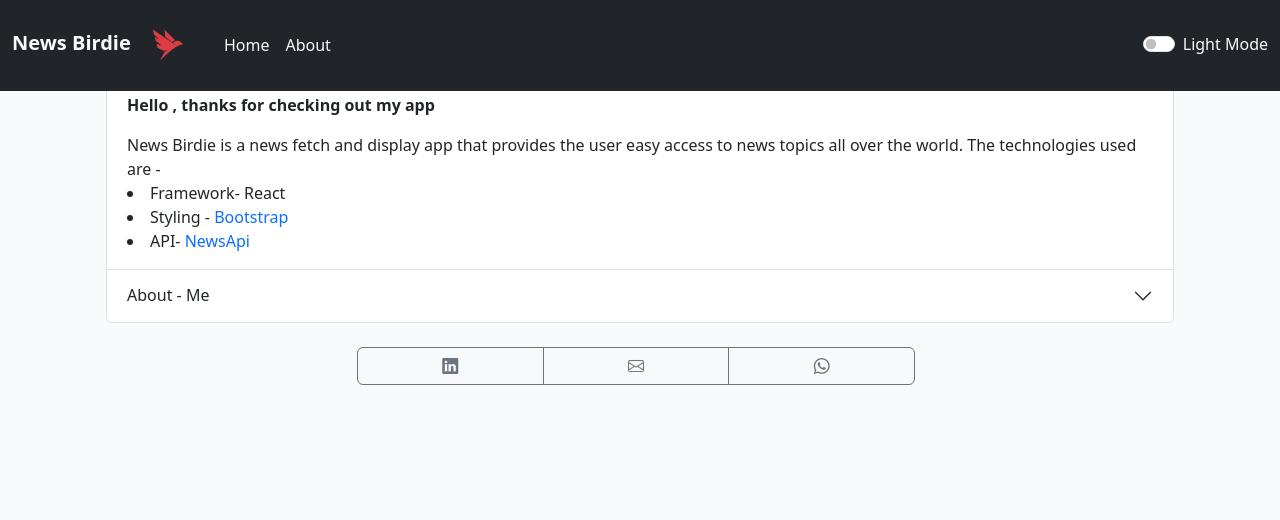
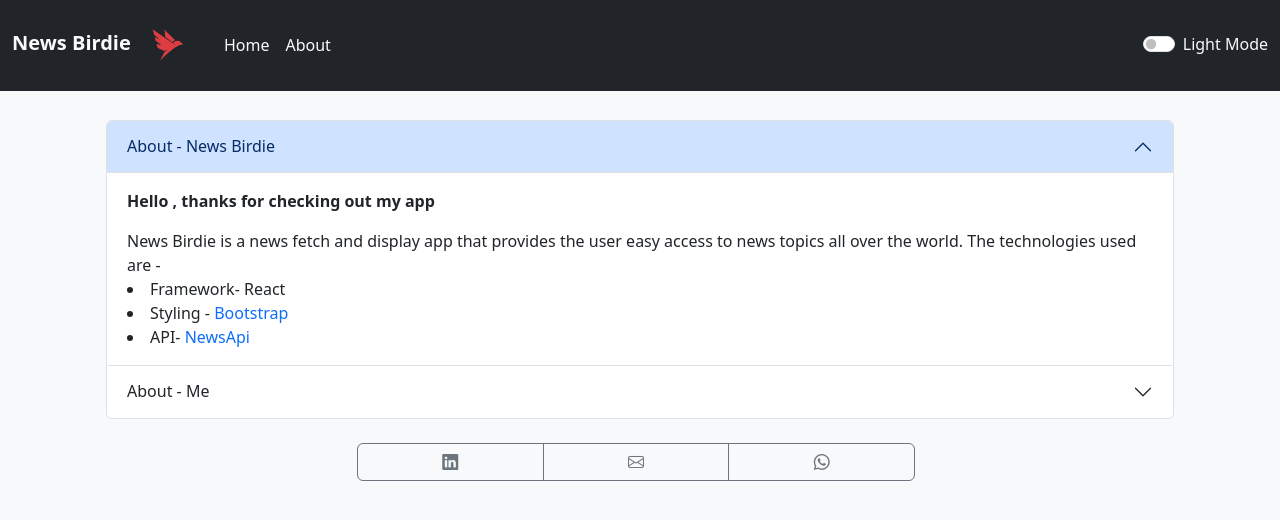
Before and after one commit to sunilband/News_birdie, a React (Create React App) app: page /about in a window 1280 px wide. Shown: the top 520 px of the page. Built offline with nearby package versions, Linux system fonts and the light colour scheme.

Commit message:
Update About.js

```diff
--- a/src/components/About.js
+++ b/src/components/About.js
@@ -6,7 +6,7 @@
 
 export default function About(props) {
   return (
-    <div className='container'>
+    <div className='container' style={{paddingTop:"12vh"}}>
 
 <div className="accordion m-4 h-100" id="accordionExample" data-bs-theme={props.mode}>
   <div className="accordion-item">
```
